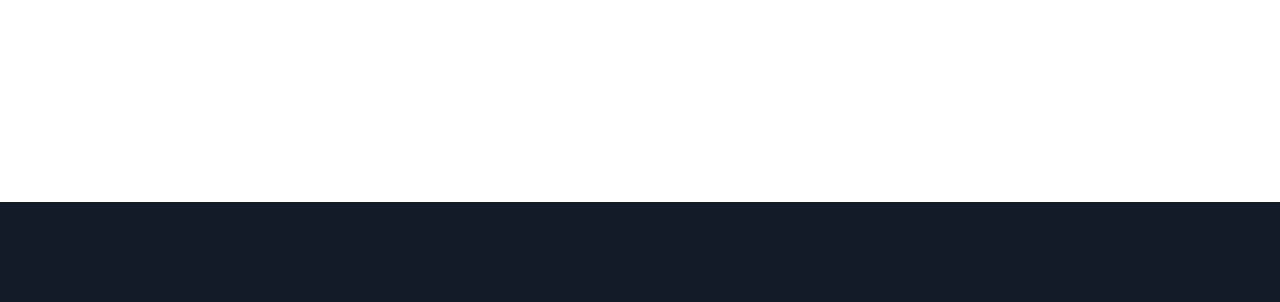
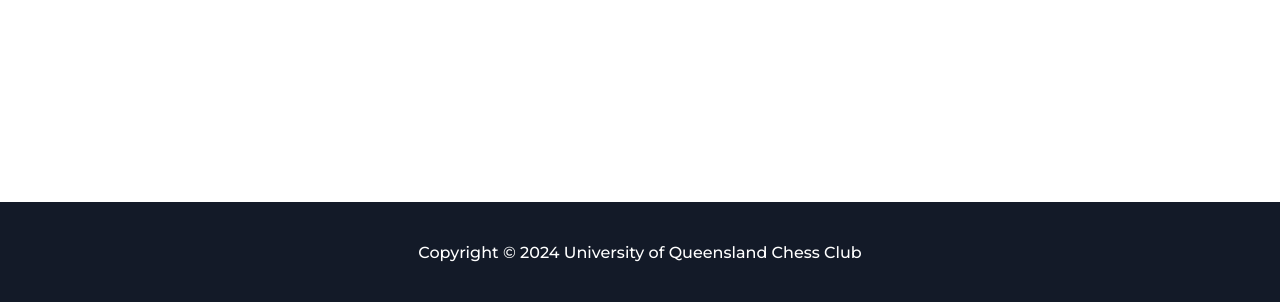
Before and after one commit to ScandalousPigeon/uqcc-website, a plain HTML site: page index.html in a window 1280 px wide. Shown: the part 4651-4953 px from the top of the page. Drawn offline with Linux system fonts and the light colour scheme.

Commit message:
Copyright

```diff
--- a/index.html
+++ b/index.html
@@ -19,7 +19,7 @@
   <div id="upcomingevents"></div>
   <div id="membership"></div>
   <div id="contact"></div>
-  <div id="footer"></div>
+  <div id="footer">Copyright © 2024 University of Queensland Chess Club</div>
   <script>
     window.addEventListener('scroll', function() {
       const banner = document.querySelector('.banner');
--- a/styles.css
+++ b/styles.css
@@ -70,4 +70,7 @@ img, a {
   background-color: #131a28;
   color: white;
   height: 100px;
+  display: flex;
+  justify-content: center;
+  align-items: center;
 }
```
